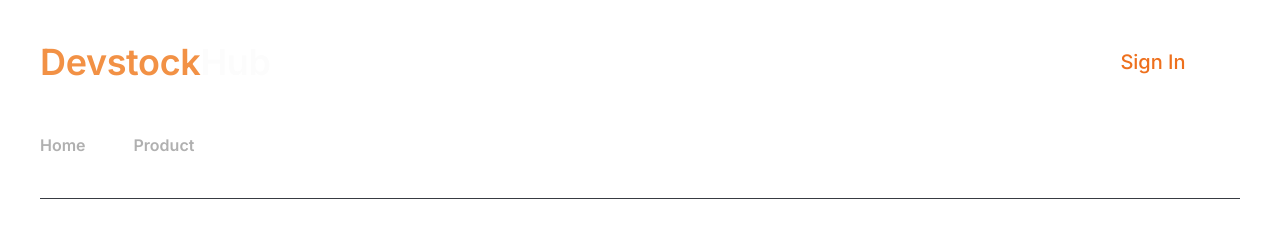
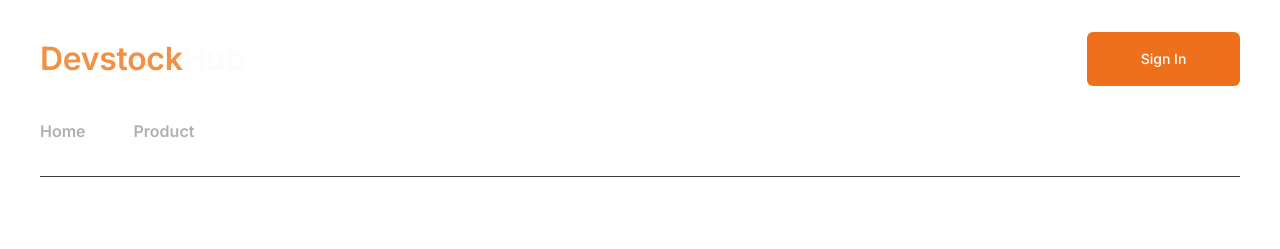
Before and after one commit to krzysztof-kryczka/next-ecommerce-app, a Next.js app: page /login in a window 1280 px wide. Shown: the top 249 px of the page. Built offline with nearby package versions, Linux system fonts and the light colour scheme; no server answers; the database is empty.

Commit message:
fix styles in home page

```diff
--- a/package.json
+++ b/package.json
@@ -7,7 +7,7 @@
    "type": "module",
    "scripts": {
       "dev": "next dev --turbopack",
-      "build": "next build",
+      "build": "prisma generate && prisma migrate deploy && next build",
       "lint": "next lint",
       "seed": "tsx prisma/seed.ts",
       "start:db": "docker-compose up -d",
--- a/src/app/Categories.tsx
+++ b/src/app/Categories.tsx
@@ -25,13 +25,13 @@ const Categories = (): JSX.Element => {
    if (loading) return <p>Loading categories...</p>
    if (error) return <p>{error}</p>
    return (
-      <div className='px-10'>
+      <div className='px-6 sm:px-8 md:px-10'>
          <div>
-            <div className='flex flex-col gap-y-8'>
+            <div className='flex flex-col gap-y-6 sm:gap-y-8'>
                <Text as='h4' variant='h4mobileMedium' className='text-[var(--color-neutral-900)]'>
                   Category
                </Text>
-               <div className='grid grid-cols-1 gap-x-16 sm:grid-cols-2 md:grid-cols-3 lg:grid-cols-5'>
+               <div className='grid grid-cols-1 gap-8 sm:grid-cols-2 md:grid-cols-3 lg:grid-cols-5'>
                   {Array.isArray(categories) ? (
                      categories.map(category => (
                         <Link
@@ -41,12 +41,11 @@ const Categories = (): JSX.Element => {
                               query: { 'selected[]': [category.id] },
                            }}
                         >
-                           <Card className='w-full cursor-pointer gap-0 rounded-md border border-[var(--color-gray-800)] bg-[var(--color-base-gray)] px-[70px] py-7 text-[var(--color-base-white)] hover:shadow-lg sm:max-w-[422px]'>
-                              <CardHeader className='flex flex-col items-center gap-y-6 p-0'>
-                                 {/* Ikona na podstawie nazwy kategorii */}
+                           <Card className='w-full cursor-pointer gap-0 border border-[var(--color-gray-800)] bg-[var(--color-base-gray)] px-6 py-6 text-[var(--color-base-white)] transition-transform duration-300 ease-in-out hover:scale-115 hover:shadow-lg sm:max-w-[422px] sm:px-8 sm:py-7 md:px-10 md:py-8 lg:px-[70px] lg:py-7'>
+                              <CardHeader className='flex flex-col items-center gap-y-4 p-0 sm:gap-y-5 md:gap-y-6'>
                                  {categoryIcons[category.name] || <span className='text-gray-500'>No Icon</span>}
                                  <CardTitle>
-                                    <Text variant='h6mobileMedium' className='text-[var(--color-neutral-900)'>
+                                    <Text variant='h6mobileMedium' className='text-[var(--color-neutral-900)]'>
                                        {category.name}
                                     </Text>
                                  </CardTitle>
--- a/src/app/Footer.tsx
+++ b/src/app/Footer.tsx
@@ -11,9 +11,9 @@ const Footer = (): JSX.Element => {
    return (
       <footer className='w-full bg-[var(--color-gray-50)]'>
          <div className='mx-auto flex max-w-[1440px] flex-col'>
-            <div className='px-10 py-[140px]'>
-               <div className='grid grid-cols-1 md:grid-cols-2'>
-                  <div className='flex flex-col gap-y-6'>
+            <div className='px-6 py-20 sm:px-8 sm:py-24 md:px-10 md:py-28 lg:py-[140px]'>
+               <div className='grid grid-cols-1 sm:grid-cols-2'>
+                  <div className='flex flex-col gap-y-6 text-center sm:text-left'>
                      <Text as='h3' variant='h3semiBold'>
                         <span className='text-[var(--color-primary-400)]'>Nexus</span>
                         <span className='text-[var(--color-neutral-900)]'>Hub</span>
@@ -21,7 +21,7 @@ const Footer = (): JSX.Element => {
                      <Text as='p' variant='textMmedium'>
                         © 2023 NexusHub. All rights reserved.
                      </Text>
-                     <div className='flex gap-x-3'>
+                     <div className='flex justify-center gap-x-3 sm:justify-start'>
                         <VisaIcon />
                         <MastercardIcon />
                         <PaypalIcon />
@@ -29,13 +29,13 @@ const Footer = (): JSX.Element => {
                         <GooglePayIcon />
                      </div>
                   </div>
-                  <div className='grid grid-cols-2 gap-8 text-sm md:grid-cols-4'>
+                  <div className='grid grid-cols-1 gap-6 text-sm sm:grid-cols-2 sm:gap-8 md:grid-cols-4'>
                      {footerNavLinks.map(section => (
                         <div key={section.title}>
-                           <Text as='h3' variant='h7semiBold' className='pb-8 text-[var(--color-neutral-900)]'>
+                           <Text as='h3' variant='h7semiBold' className='pb-6 text-[var(--color-neutral-900)] sm:pb-8'>
                               {section.title}
                            </Text>
-                           <ul className='flex flex-col gap-4 text-base font-medium'>
+                           <ul className='flex flex-col gap-3 text-base font-medium sm:gap-4'>
                               {section.links.map(link => (
                                  <li key={link.label}>
                                     <Text
--- a/src/app/Header.tsx
+++ b/src/app/Header.tsx
@@ -13,30 +13,15 @@ import { DropdownMenu, DropdownMenuTrigger, DropdownMenuContent, DropdownMenuIte
 
 const Header = (): JSX.Element => {
    const { data: session } = useSession()
-   const [isDesktop, setIsDesktop] = useState(false)
-   const [isTablet, setIsTablet] = useState(false)
    const pathname = usePathname()
-
-   useEffect(() => {
-      const handleResize = () => {
-         const width = window.innerWidth
-         setIsDesktop(width >= 1024)
-         setIsTablet(width >= 640 && width < 1024)
-      }
-      handleResize()
-      window.addEventListener('resize', handleResize)
-      return () => window.removeEventListener('resize', handleResize)
-   }, [])
-
-   const buttonSize = isDesktop ? 'XXL' : isTablet ? 'M' : 'XS'
 
    return (
       <header className='mx-auto max-w-[1440px] px-6 py-4 sm:px-10 sm:py-8'>
-         <div className='flex flex-col gap-y-6 sm:gap-y-10'>
+         <div className='flex flex-col gap-y-6 sm:gap-y-8'>
             <div className='flex flex-wrap items-center justify-between'>
                {/* Logo */}
                <div className='logo flex-shrink-0'>
-                  <Text as='a' variant='h3semiBold' href='/'>
+                  <Text as='a' variant='h4semiBold' href='/'>
                      <span className='text-[var(--color-primary-400)]'>Devstock</span>
                      <span className='text-[var(--color-neutral-900)]'>Hub</span>
                   </Text>
@@ -115,7 +100,7 @@ const Header = (): JSX.Element => {
                   </div>
                ) : (
                   <Link href='/login'>
-                     <Button variant='text' size={buttonSize} asChild>
+                     <Button variant='fill' className="h-[54px]" asChild>
                         <button>Sign In</button>
                      </Button>
                   </Link>
--- a/src/app/Recommendations.tsx
+++ b/src/app/Recommendations.tsx
@@ -37,10 +37,13 @@ const Recommendations = (): JSX.Element => {
             </Text>
 
             <Carousel className='w-full'>
-               <CarouselContent className='m-0 flex gap-x-8'>
-                  {Array.isArray(recommendations) && recommendations.length > 0 ? (
-                     recommendations.map((product: Product) => (
-                        <CarouselItem key={product.id} className='basis-[22%] p-0'>
+               <CarouselContent className='flex gap-x-10'>
+                  {Array.isArray(recommendations) ? (
+                     recommendations.map(product => (
+                        <CarouselItem
+                           key={product.id}
+                           className='xs:basis-[50%] flex-shrink-0 sm:basis-[42%] md:basis-[34%] lg:basis-[26%] xl:basis-[20%]'
+                        >
                            <ProductCard product={product} />
                         </CarouselItem>
                      ))
--- a/src/components/ui/text.tsx
+++ b/src/components/ui/text.tsx
@@ -12,6 +12,7 @@ type ElementVariants =
    | 'textLmedium'
    | 'h2semiBold'
    | 'h3semiBold'
+   | 'h4semiBold'
    | 'h5medium'
    | 'h6medium'
    | 'h7medium'
@@ -31,22 +32,40 @@ const Text = ({ as = 'p', variant, children, className, onClick, href }: TextPro
    const Component = as
 
    const variantClasses: Record<ElementVariants, string> = {
-      h4medium: 'text-[32px] leading-11 font-medium tracking-[-0.01em]', // 32/44/medium/
-      h5medium: 'text-[28px] leading-10 font-medium tracking-[-0.01em]', // 28/40/medium
-      h6medium: 'text-2xl leading-9 font-medium tracking-[-0.01em]', // 24/36/medium
-      h7medium: 'text-xl leading-[30px] font-medium tracking-[-0.01em]', // 20/30/medium
-      h2semiBold: 'text-[40px] leading-[50px] font-semibold tracking-[-0.01em]', // 40/50/semi-bold
-      h3semiBold: 'text-4xl leading-[46px] font-semibold tracking-[-0.01em]', // 36/46/semi-bold
-      h5semiBold: 'text-[28px] leading-10 font-semibold tracking-[-0.01em]', // 28/40/semi-bold
-      h7semiBold: 'text-xl leading-[30px] font-semibold tracking-[-0.01em]', // 20/30/semi-bold
-      h4mobileMedium: 'text-[28px] leading-10 font-medium tracking-[-0.01em]', // 28/40/medium
-      h6mobileMedium: 'text-xl leading-[30px] font-medium tracking-[-0.01em]', // 20/30/medium
-      textMregular: 'text-base leading-[26px] font-normal tracking-normal', // 16/26/normal
-      textSmedium: 'text-sm leading-6 font-medium tracking-normal', // 14/24/medium
-      textMmedium: 'text-base leading-[26px] font-medium tracking-normal', // 16/26/medium
-      textMSemiBold: 'text-base leading-[26px] font-semibold tracking-normal', // 16/26/medium
-      textLmedium: 'text-lg leading-7 font-medium tracking-normal', // 18/28/medium
-      textLregular: 'text-lg leading-7 font-normal tracking-normal', // 18/28/normal
+      h4medium:
+         'lg:text-[32px] lg:leading-11 font-medium tracking-[-0.01em] md:text-[28px] md:leading-9 sm:text-[24px] sm:leading-8',
+      h5medium:
+         'lg:text-[28px] lg:leading-10 font-medium tracking-[-0.01em] md:text-[24px] md:leading-8 sm:text-[22px] sm:leading-8',
+      h6medium:
+         'lg:text-2xl lg:leading-9 font-medium tracking-[-0.01em] md:text-xl md:leading-8 sm:text-lg sm:leading-7',
+      h7medium:
+         'lg:text-xl lg:leading-[30px] font-medium tracking-[-0.01em] md:text-lg md:leading-7 sm:text-base sm:leading-6',
+      h2semiBold:
+         'lg:text-[40px] lg:leading-[50px] font-semibold tracking-[-0.01em] md:text-[32px] md:leading-10 sm:text-[28px] sm:leading-9',
+      h3semiBold:
+         'lg:text-4xl lg:leading-[46px] font-semibold tracking-[-0.01em] md:text-[30px] md:leading-9 sm:text-[26px] sm:leading-8',
+      h4semiBold:
+         'lg:text-[32px] lg:leading-[44px] font-semibold tracking-[-0.01em]',
+      h5semiBold:
+         'lg:text-[28px] lg:leading-10 font-semibold tracking-[-0.01em] md:text-[24px] md:leading-8 sm:text-[22px] sm:leading-7',
+      h7semiBold:
+         'lg:text-xl lg:leading-[30px] font-semibold tracking-[-0.01em] md:text-lg md:leading-7 sm:text-base sm:leading-6',
+      h4mobileMedium:
+         'lg:text-[28px] lg:leading-10 font-medium tracking-[-0.01em] md:text-[24px] md:leading-8 sm:text-[22px] sm:leading-8',
+      h6mobileMedium:
+         'lg:text-xl lg:leading-[30px] font-medium tracking-[-0.01em] md:text-lg md:leading-7 sm:text-base sm:leading-6',
+      textMregular:
+         'lg:text-base lg:leading-[26px] font-normal tracking-normal md:text-sm md:leading-6 sm:text-sm sm:leading-5',
+      textSmedium:
+         'lg:text-sm lg:leading-6 font-medium tracking-normal md:text-xs md:leading-5 sm:text-xs sm:leading-4',
+      textMmedium:
+         'lg:text-base lg:leading-[26px] font-medium tracking-normal md:text-sm md:leading-6 sm:text-sm sm:leading-5',
+      textMSemiBold:
+         'lg:text-base lg:leading-[26px] font-semibold tracking-normal md:text-sm md:leading-6 sm:text-sm sm:leading-5',
+      textLmedium:
+         'lg:text-lg lg:leading-7 font-medium tracking-normal md:text-base md:leading-7 sm:text-base sm:leading-6',
+      textLregular:
+         'lg:text-lg lg:leading-7 font-normal tracking-normal md:text-base md:leading-7 sm:text-base sm:leading-6',
    }
 
    if (href) {
```
Also changed, not shown: src/app/Brands.tsx (+16 -7 lines), src/app/HeroSection.tsx (+9 -8 lines), 1 other file (tests, documents, lock files or other folders).
